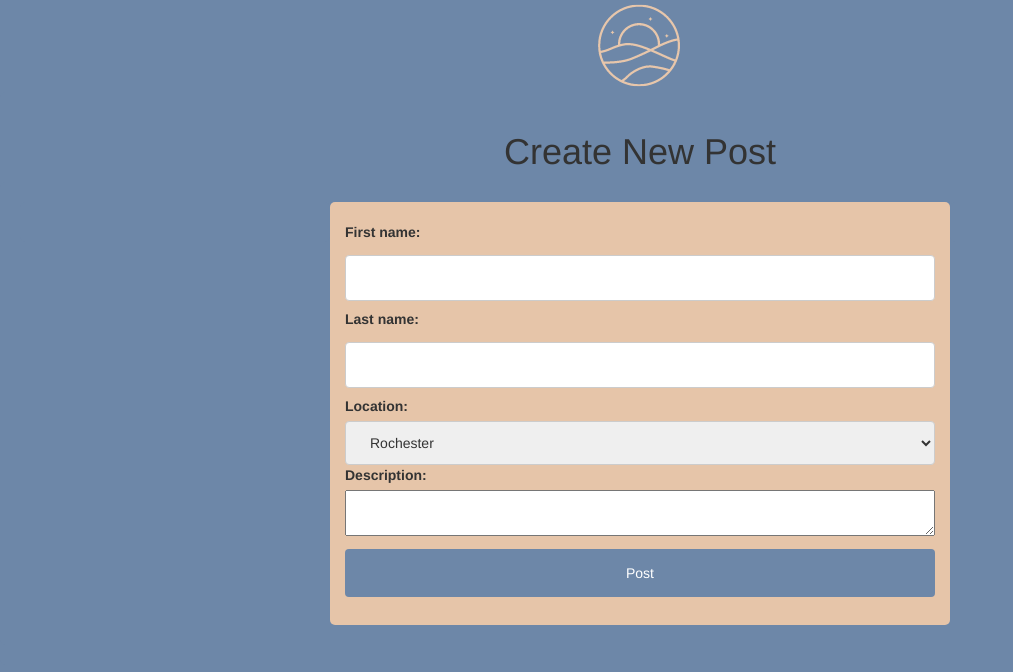
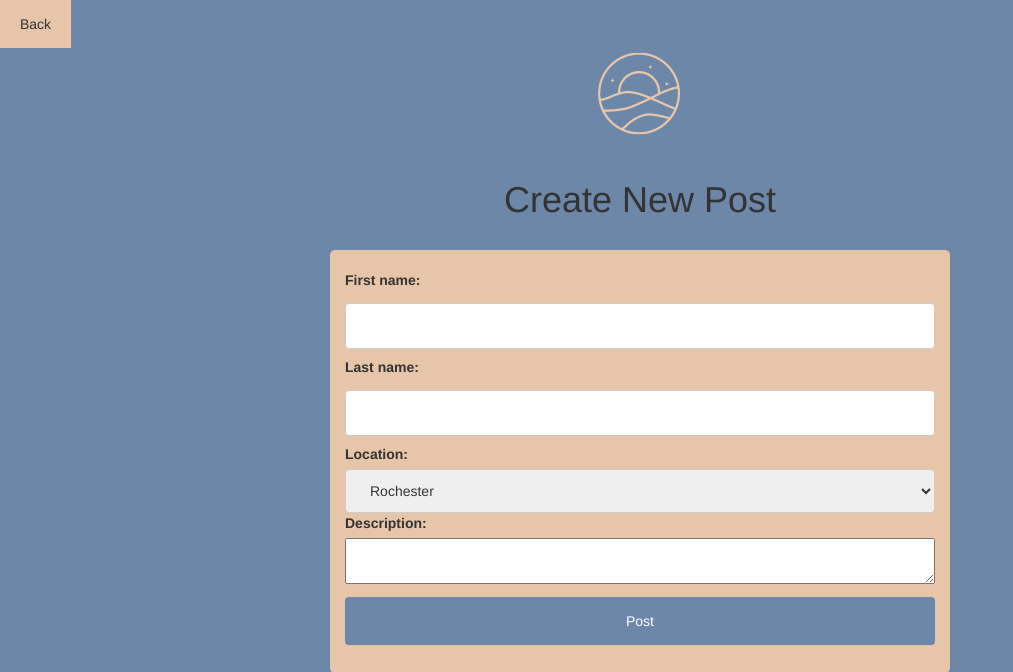
Before and after one commit to Mcheese134/CSC210Project, a Flask app: page /create in a window 1280 px wide. Shown: the top 672 px of the page, without its empty margins (0-1013 px from the left). Run offline with Flask 2, Linux system fonts and the light colour scheme; some libraries are stand-ins or nearby versions.

Commit message:
uhhh conflicts

```diff
--- a/static/stylesheets/create.css
+++ b/static/stylesheets/create.css
@@ -38,3 +38,13 @@ textarea {
   width: 100%;
   height: 100%;
 }
+
+button {
+  background-color: #e6c5a9;
+  color: white;
+  padding: 14px 20px;
+  margin: 8px 0;
+  border: none;
+  cursor: pointer;
+  width: 100%;
+}
--- a/templates/create.html
+++ b/templates/create.html
@@ -7,6 +7,7 @@
     </head>
 
     <body style="background-color: #6D87A8;">
+        <button class = "backButton" onclick="location.href = '/';" style="width:auto;" >Back</button>
         <img src="{{url_for('static', filename='logoTransp.png')}}"style = "display: block; margin-left: auto; margin-right: auto;">
         <div class="container-fluid">
             <h1>Create New Post</h1>
```
